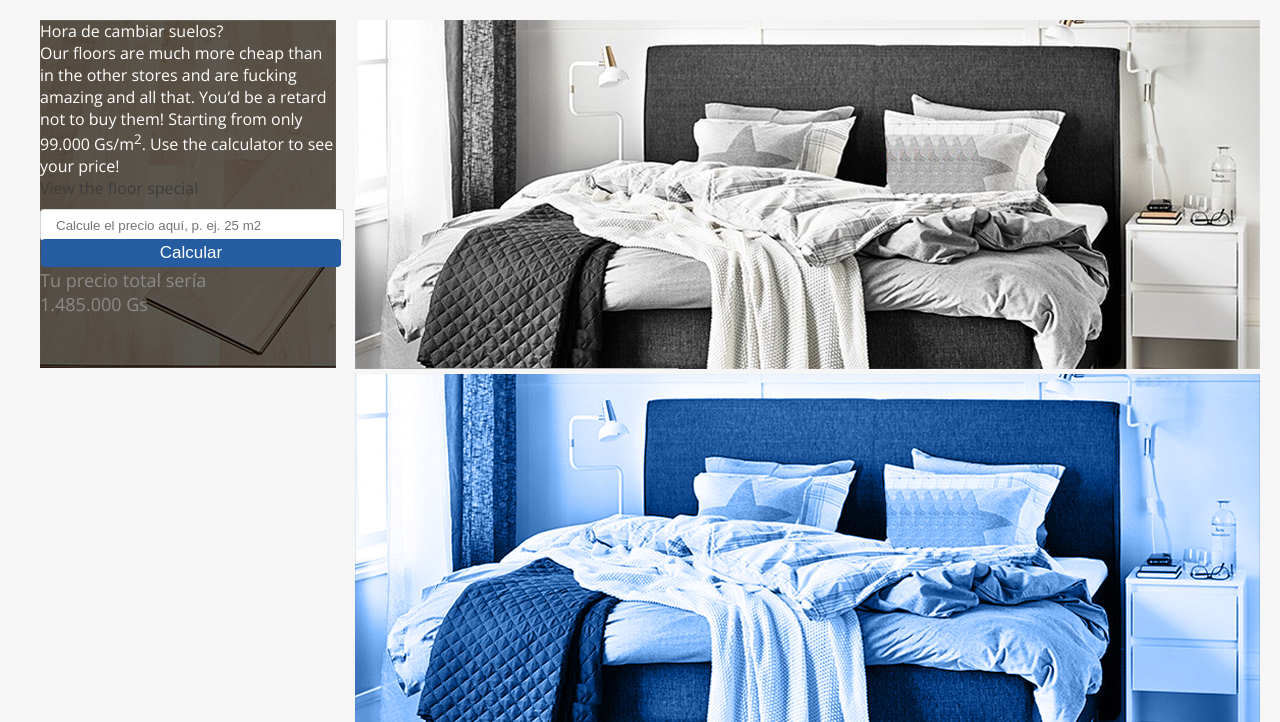
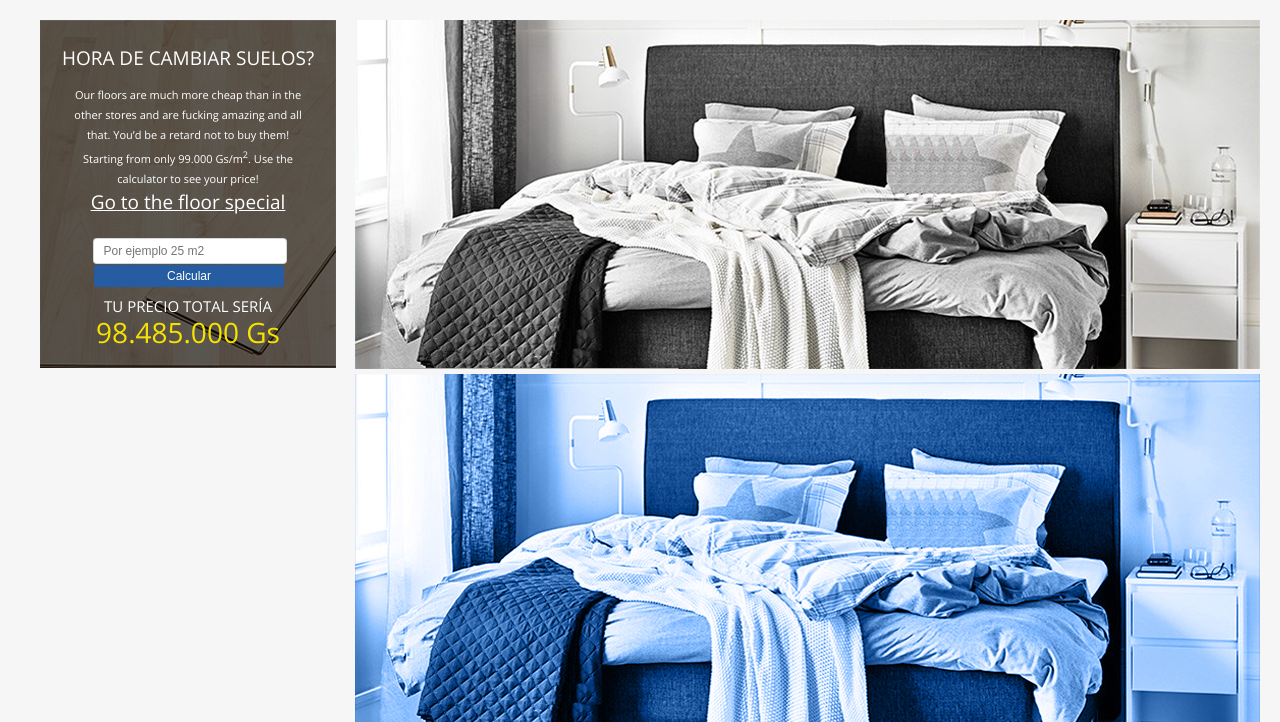
Before and after one commit to henke101/muebleriasueca, a PHP site: page / in a window 1280 px wide. Shown: the part 110-832 px from the top of the page. Run offline with PHP 8.4, Linux system fonts and the light colour scheme; grey boxes labelled with a size stand in for pictures from a placeholder-image service; some libraries are stand-ins or nearby versions.

Commit message:
add complete style to floor calc in home page

```diff
--- a/home.php
+++ b/home.php
@@ -1,17 +1,19 @@
 <div class="home_top cf">
 	<div class="home_floor_calc">
 		<div class="home_floor_calc_content">
-			<h1 class="startpage_floor_name">Hora de cambiar suelos?</h1>
-			<p class="startpage_floor_descr"> Our floors are much more cheap than in the other stores and are fucking amazing and all that. You’d be a retard not to buy them! Starting from only 99.000 Gs/m<sup>2</sup>. Use the calculator to see your price!
+			<h1 class="home_floor_name">Hora de cambiar suelos?</h1>
+			<p class="home_floor_descr"> Our floors are much more cheap than in the other stores and are fucking amazing and all that. You’d be a retard not to buy them! Starting from only 99.000 Gs/m<sup>2</sup>. Use the calculator to see your price!
 			</p>
-			<a href="?page=floors">View the floor special</a>
+			<a class="go_to_floor_page" href="?page=floors">Go to the floor special</a>
 			<div class="floor_text_calc">
 				<form>
-					<input class="floor_input_spinner" type="number" placeholder="Calcule el precio aquí, p. ej. 25 m2"  min="0"><br>
+					<input class="floor_input_spinner" type="number" placeholder="Por ejemplo 25 m2"  min="0"><br>
 					<input class="floor_input_submit" type="submit" value="Calcular">
 				</form>
-				<p class="startpage_precio_total"> Tu precio total sería <br> 1.485.000 Gs
-				</p>
+				<div class="home_show_price">
+				<p class="home_price_descr">Tu precio total sería</p>
+				<p class="home_total_price">98.485.000 Gs</p>
+			</div>
 			</div>
 		</div>
 		<img src="floor_calc_bg.png" alt="bg_image">
--- a/style.css
+++ b/style.css
@@ -277,7 +277,10 @@ footer .content .footer_foot {
 .floor_text_calc {
 	color: #8a8a8a;
 	font-size: 18px;
-	margin-top: 10px;
+	padding-top: 27px;
+	max-width: 190px;
+	height: 50px;
+	margin: 0 auto;
 }
 .floor_text_calc input {
 	height: 28px;
@@ -340,7 +343,7 @@ footer .content .footer_foot {
 }
 .home_floor_calc {
 	display: inline-block;
-	max-width: 300px;
+	max-width: 296px;
 	float: left;
 	position: relative;
 }
@@ -353,12 +356,56 @@ footer .content .footer_foot {
 .home_floor_calc_content {
 	z-index: 1;
 	position: absolute;
-	width: 300px;
+	width: 258px;
 	color: white;
+	padding: 25px 19px;
+	text-align: center;
 }
 .home_floor_calc img {
 	position: absolute;
-    top: 0;
+	top: 0;
+}
+.home_floor_name {
+	font-size: 19px;
+	text-transform: uppercase;
+	margin-bottom: 14px;
+}
+.home_floor_descr {
+	font-size: 11px;
+	line-height: 20px;
+	max-width: 244px;
+	margin: 0 auto;
+	/* margin-bottom: 4px; */
+}
+.home_total_price {
+	color: #f6e200;
+	font-size: 28px;
+	margin-top: -3px;
+}
+.home_price_descr {
+	color: #fff;
+	font-size: 15px;
+	text-transform: uppercase;
+	font-weight: 300;
+}
+.go_to_floor_page {
+	color: white;
+	text-decoration: underline;
+	font-size: 19px;
+	font-weight: 300;
+}
+.home_floor_calc_content .floor_text_calc {
+	font-size: 18px;
+	padding-top: 21px;
+	max-width: 190px;
+	height: 50px;
+}
+.home_floor_calc_content .floor_text_calc input{
+	height: 22px;
+	font-size: 12px;
+}
+.home_show_price {
+	margin-top: 8px
 }
 
 /* Clearfix */
```
